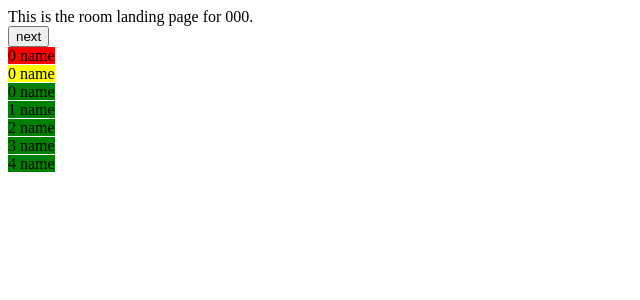
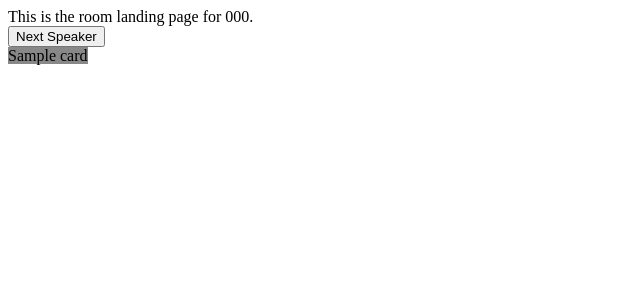
Before and after one commit to kcards/kcards, a Python web app: template kcards/templates/room.html in a window 1280 px wide. Shown: the top 300 px of the page, without its empty margins (0-640 px from the left). Run offline with Jinja, Linux system fonts and the light colour scheme; the template is opened without the code that fills it: most values are stand-ins (such as "Sample title", 1, 10 or a date in 2020).

Commit message:
clean up, use queue list instead of made-up ranges fixes #29, fix tests, fix response code for <code>/queue fixes #34

```diff
--- a/kcards/templates/room.html
+++ b/kcards/templates/room.html
@@ -5,18 +5,11 @@
 {% block body %}
 {% if room %}
     This is the room landing page for {{room['code']}}.
-    <form action="{{code}}/next" method="post">
-        <input type="submit" value="next"></input><br>
+    <form action="{{room['code']}}/next_speaker" method="post">
+        <input type="submit" value="Next Speaker"></input><br>
     </form>
-    {% for x in range(1)%}
-        <label style="background-color:red">{{x}} name</label><br>
-    {% endfor %}
-        {% for x in range(1)%}
-        <label style="background-color:yellow">{{x}} name</label><br>
-    {% endfor %}
-        {% for x in range(5)%}
-        <label style="background-color:green">{{x}} name</label><br>
-
+    {% for card in room['queue']%}
+        <label style="background-color:{{card['color']}}">{{card['name']}}</label><br>
     {% endfor %}
 {% else %}
     I don't know about that room. If you would like to make that room visit <a href="/">here</a>.
--- a/kcards/views/api_rooms.py
+++ b/kcards/views/api_rooms.py
@@ -74,4 +74,4 @@ def queue(code):
     content = room.data
     content['uri'] = url_for('api_rooms.detail', code=room.code, _external=True)
 
-    return content, status.HTTP_202_ACCEPTED
+    return content, status.HTTP_200_OK
--- a/kcards/views/room.py
+++ b/kcards/views/room.py
@@ -16,3 +16,8 @@ def detail(code):
     response = Response(render_template("room.html", room=content))
 
     return response
+
+
+@blueprint.route("/<code>/next", methods=['POST'])
+def next_speaker():
+    pass
```
Also changed, not shown: tests/test_api.py (+1 -1 lines).
